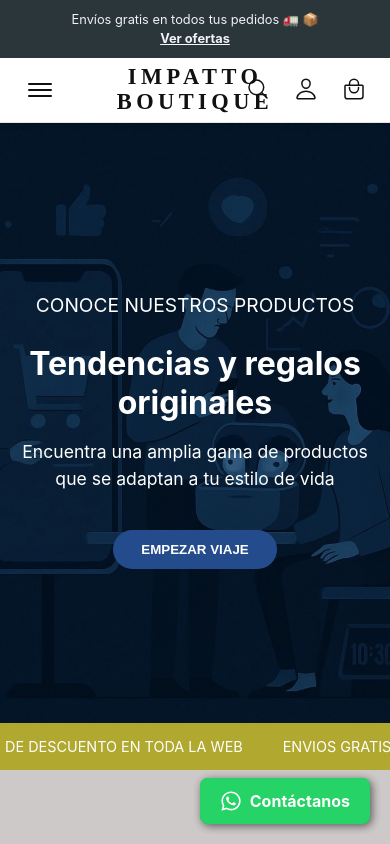
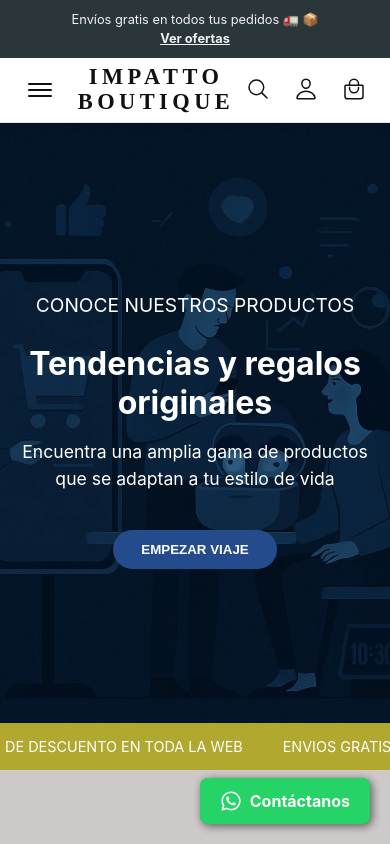
Before and after one commit to Javiermu97/impattopyproyect, a Next.js app: page / in a window 390 px wide. Shown: the top 844 px of the page. Built offline with nearby package versions, Linux system fonts and the light colour scheme.

Commit message:
descripcion del cambio

```diff
--- a/app/components/Navbar.module.css
+++ b/app/components/Navbar.module.css
@@ -121,7 +121,7 @@
   }
   .logo {
     position: absolute; /* Saca el logo del flujo normal */
-    left: 50%; /* Lo posiciona en el centro exacto */
+    left: 40%; /* Lo posiciona en el centro exacto */
     transform: translateX(-50%); /* Ajusta para centrarlo perfectamente */
   }
   .left {
```
